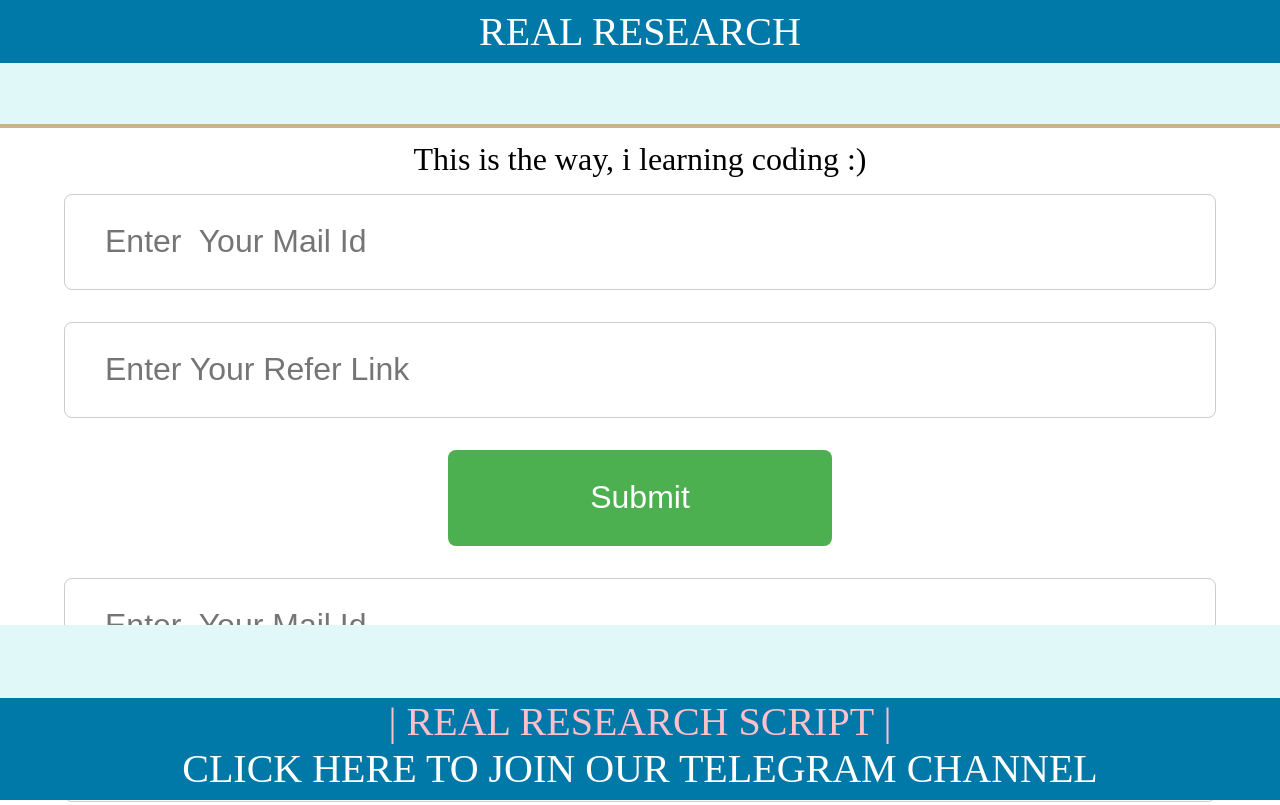
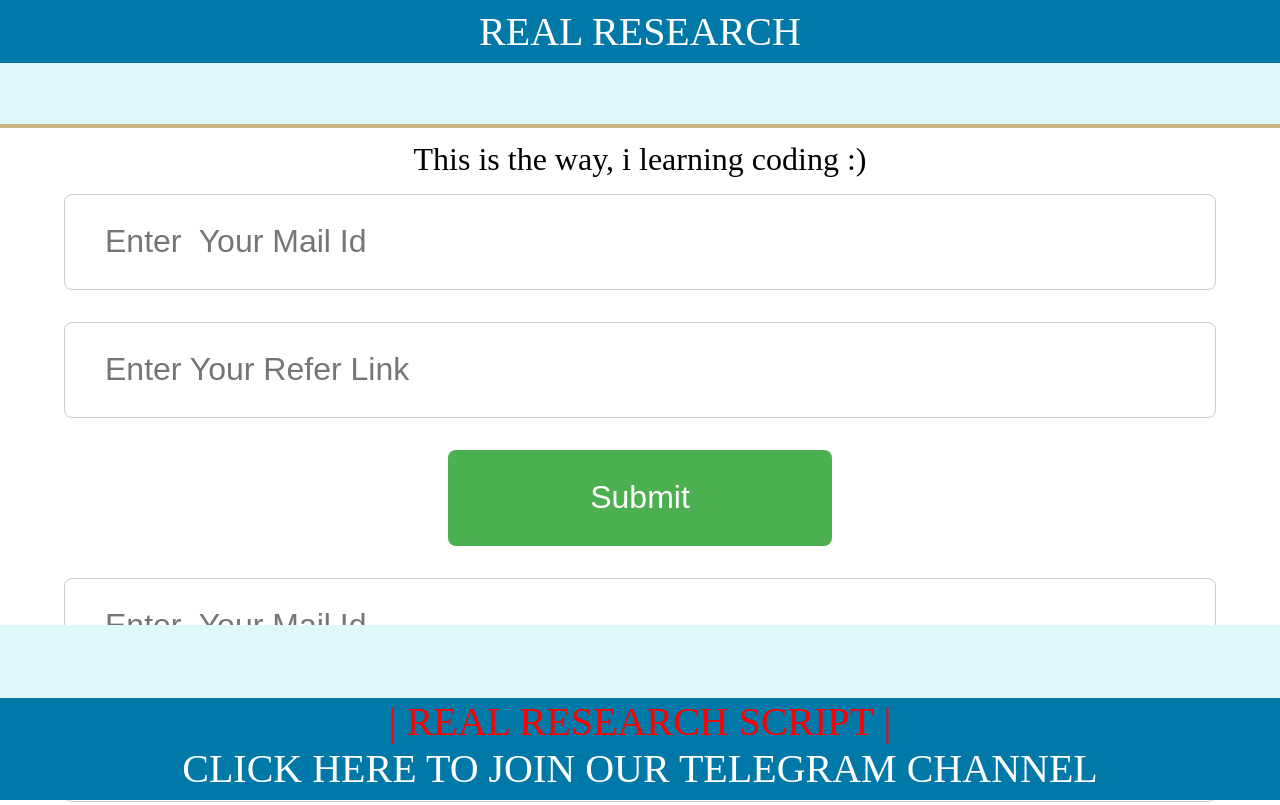
Before and after one commit to M-Thanush/test.github.io, a plain HTML site: page index.html in a window 1280 px wide. Shown: the top 805 px of the page. Drawn offline with Linux system fonts and the light colour scheme.

Commit message:
Update style.css

```diff
--- a/style.css
+++ b/style.css
@@ -55,8 +55,8 @@ center{
 
 	padding: 0vmin 0vmin 1vmin 0vmin;
         width:100%;
-        position: fixed;
-	color: pink;
+
+	color: red;
 	font-size: 5vmin;
 }
 .fixed {
```
